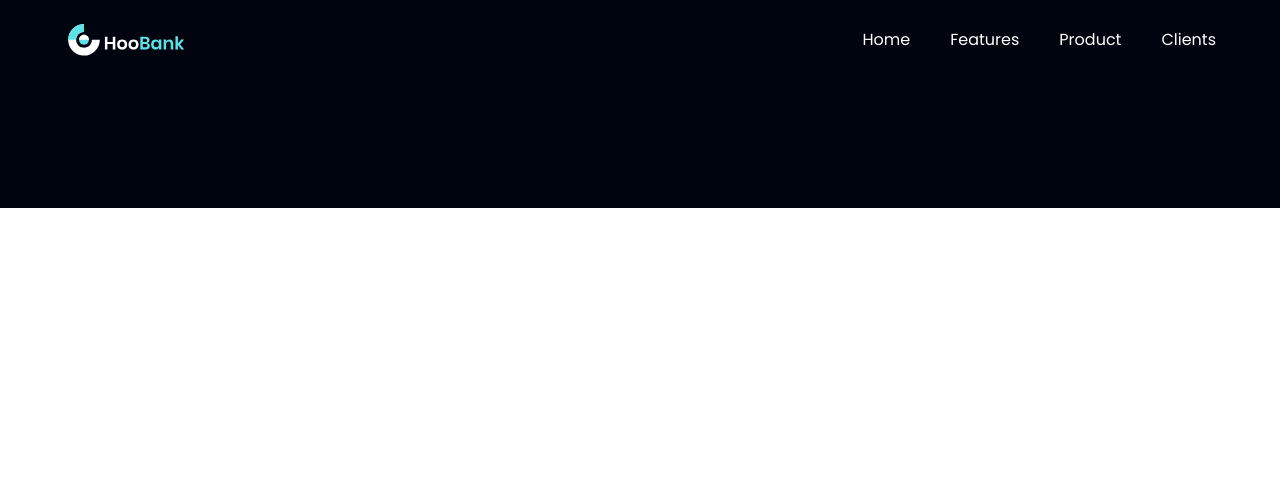
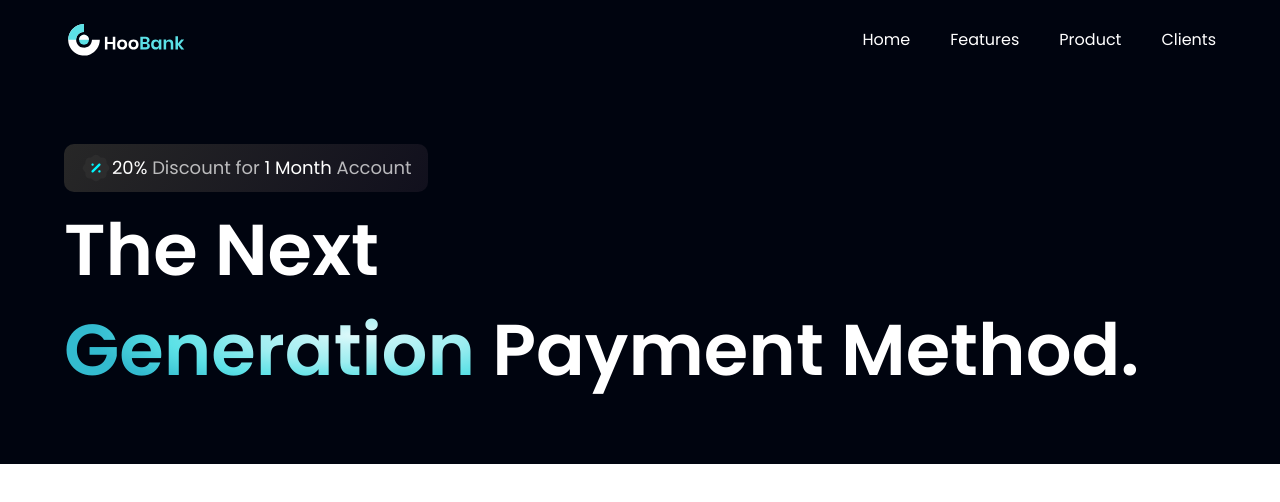
Before and after one commit to Abdulazeez-20/Bank, a React (Vite) app: page / in a window 1280 px wide. Shown: the top 502 px of the page. Built offline with nearby package versions, Linux system fonts and the light colour scheme.

Commit message:
working on Hero section

```diff
--- a/src/components/Hero.jsx
+++ b/src/components/Hero.jsx
@@ -4,7 +4,26 @@
 
 const Hero = () => (
     <section id="home" className={`flex flex-col md:flex-row ${styles.paddingY}`} >
+        <div className={`flex-1 ${styles.flexStart} px-6 xl:px-0 sm:px-16  flex-col`}>
+            <div className='flex flex-row items-center py-2 px-4
+            bg-discount-gradient rounded-[10px] mb-2'>
+                <img src={discount} alt="discound" className='w-[32px] h-[32px]' />
+                <p className={`${styles.paragraph}`}>
+                    <span className='text-white'>20%</span> Discount for {" "}
+                    <span className='text-white'>1 Month</span> Account
+                </p>
+            </div>
 
+            <div className='flex flex-row items-center justify-between w-full'>
+                <h1 className='text-[52px] text-white
+                flex-1 font-poppins font-semibold ss:text-[72px]
+                ss:leading-[100px] leading-[75px]'>
+                    The Next <br className='hidden sm:block' />
+                    <span className='text-gradient'>Generation</span> {" "}
+                    Payment Method.
+                </h1>
+            </div>
+        </div>
     </section>
 )
 
```
